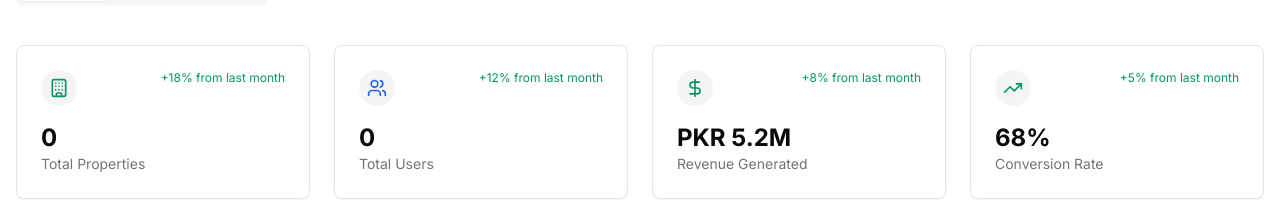
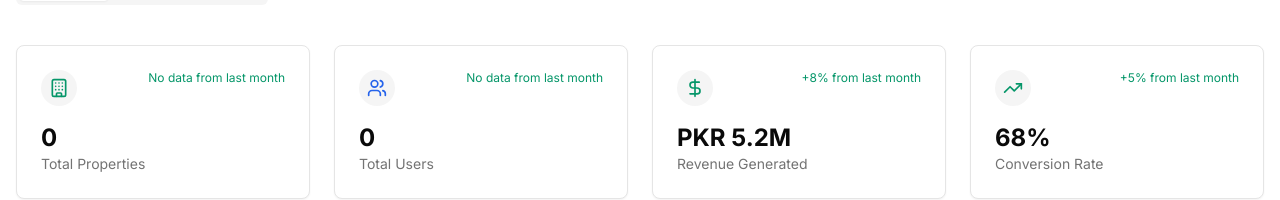
Before and after one commit to noman-nawaz-dev/ghar-rent, a Next.js app: page /admin/dashboard in a window 1280 px wide. Shown: the part 239-439 px from the top of the page. Built offline with nearby package versions, Linux system fonts and the light colour scheme; no server answers; the database is empty.

Commit message:
feat(admin): Display dynamic growth trends for properties and users

```diff
--- a/app/admin/dashboard/page.tsx
+++ b/app/admin/dashboard/page.tsx
@@ -126,15 +126,15 @@ export default function AdminDashboardPage() {
     {
       title: "Total Properties",
       value: isLoading ? "..." : totalProperties.toString(),
-      change: "+18% from last month",
-      trend: "up",
+      change: isLoading ? "..." : propertiesChange,
+      trend: propertiesTrend,
       icon: <Building className="h-5 w-5 text-emerald-600" />
     },
     {
       title: "Total Users",
       value: isLoading ? "..." : totalUsers.toLocaleString(),
-      change: "+12% from last month",
-      trend: "up",
+      change: isLoading ? "..." : usersChange,
+      trend: usersTrend,
       icon: <Users className="h-5 w-5 text-blue-600" />
     },
     {
```
